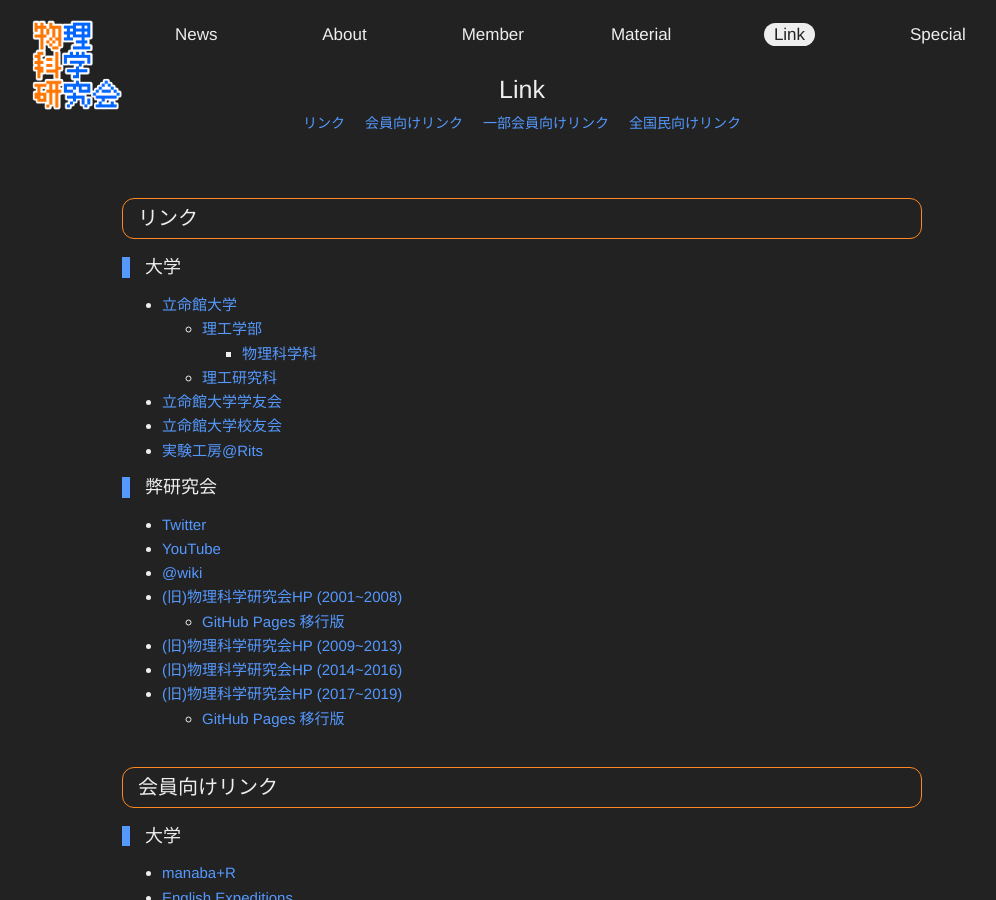
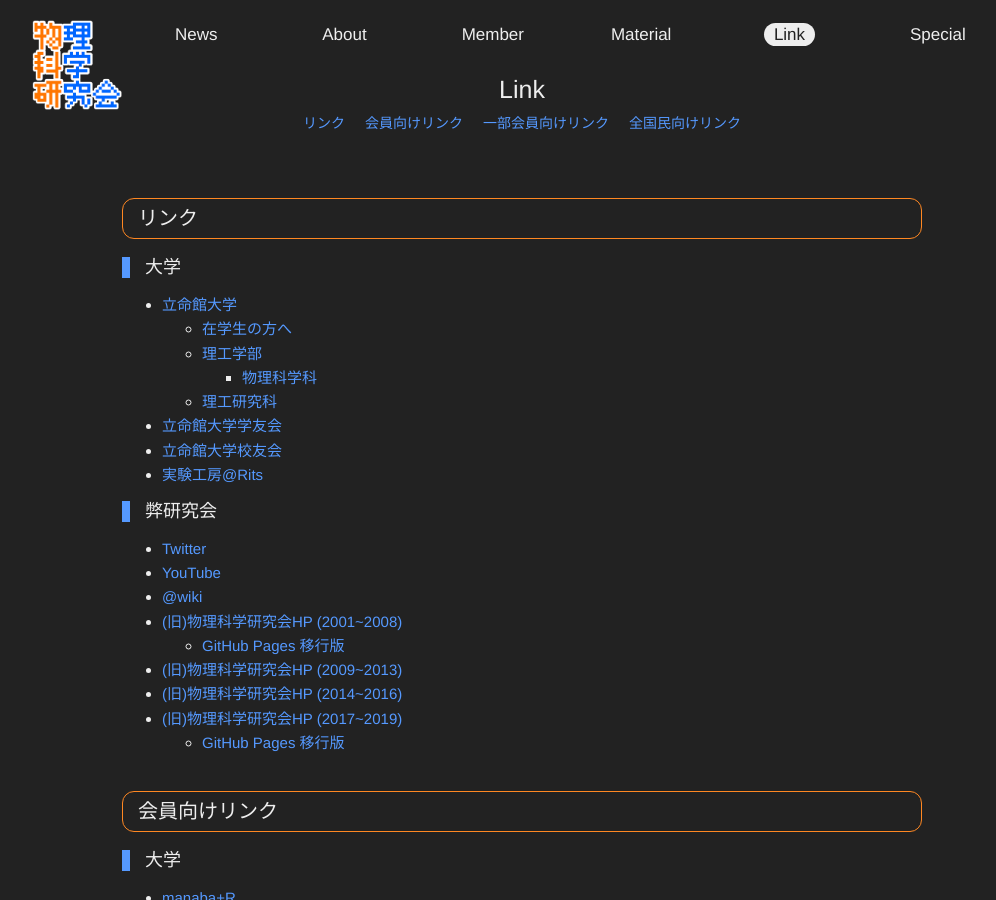
Before and after one commit to vuccaken/vuccaken.github.io, a Jekyll site: the page built from _pages/link.md, in a window 1280 px wide and 900 px high. Shown: the whole window, without its empty margins (118-1114 px from the left). Built offline with Jekyll 4.4.1, drawn with Linux system fonts in a browser that asks for light colours.

Commit message:
Update link.md

```diff
--- a/_pages/link.md
+++ b/_pages/link.md
@@ -8,6 +8,7 @@
 
 ### 大学
 - [立命館大学](http://www.ritsumei.ac.jp){:target="_blank"}
+  - [在学生の方へ](http://www.ritsumei.ac.jp/infostudents/){:target="_blank"}
   - [理工学部](http://www.ritsumei.ac.jp/se2017/){:target="_blank"}
     - [物理科学科](http://www.ritsumei.ac.jp/se/rp/physics/index.html){:target="_blank"}
   - [理工研究科](http://www.ritsumei.ac.jp/gsse/){:target="_blank"}
@@ -165,3 +169,11 @@
 <div class="youtube">
   <iframe width="560" height="315" src="https://www.youtube.com/embed/Ksf_gq6fZZM" frameborder="0" allow="accelerometer; autoplay; clipboard-write; encrypted-media; gyroscope; picture-in-picture" allowfullscreen></iframe>
 </div>
+
+<div class="youtube">
+  <iframe width="560" height="315" src="https://www.youtube.com/embed/6bnaBnd4kyU" title="YouTube video player" frameborder="0" allow="accelerometer; autoplay; clipboard-write; encrypted-media; gyroscope; picture-in-picture" allowfullscreen></iframe>
+</div>
+
+<div class="youtube">
+  <iframe width="560" height="315" src="https://www.youtube.com/embed/65MVxnJbS0c" title="YouTube video player" frameborder="0" allow="accelerometer; autoplay; clipboard-write; encrypted-media; gyroscope; picture-in-picture" allowfullscreen></iframe>
+</div>
```
Also changed, not shown: other parts of _pages/link.md (+3 -0 lines).
